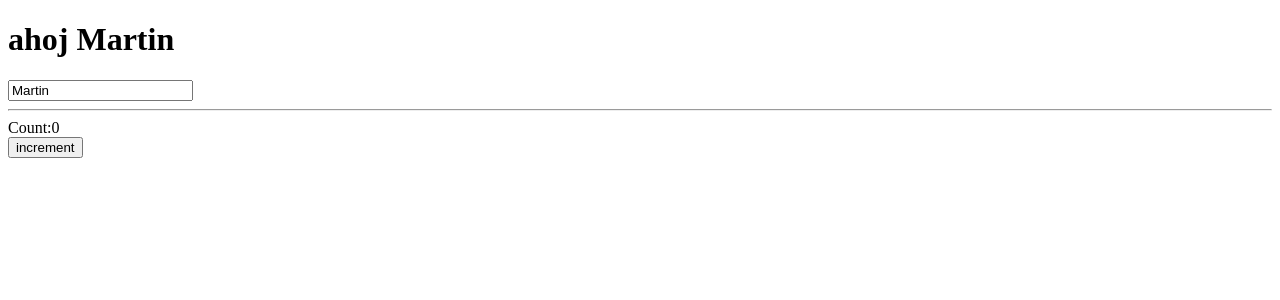
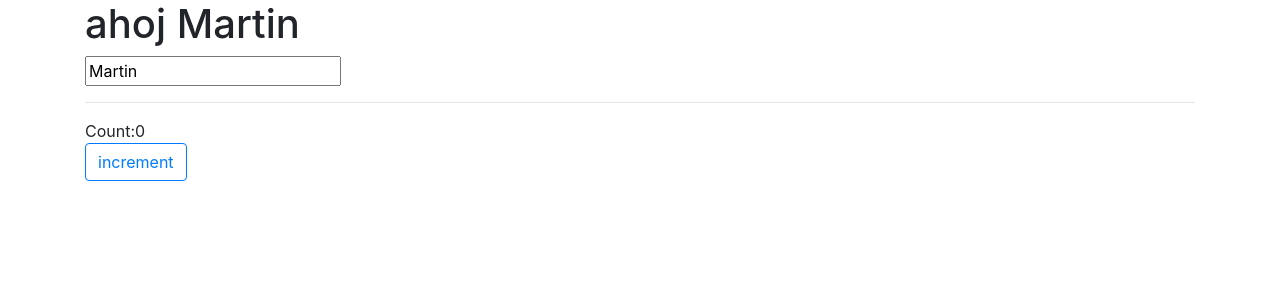
Before and after one commit to martinjankech/my-budget, an Angular app: page / in a window 1280 px wide. Shown: the top 300 px of the page. Built offline with nearby package versions, Linux system fonts and the light colour scheme.

Commit message:
bootstrap

```diff
--- a/angular.json
+++ b/angular.json
@@ -51,7 +51,8 @@
               "src/assets"
             ],
             "styles": [
-              "src/styles.scss"
+              "src/styles.scss",
+              "node_modules/bootstrap/dist/css/bootstrap.css"
             ],
             "scripts": []
           },
--- a/package.json
+++ b/package.json
@@ -19,6 +19,7 @@
     "@angular/platform-browser": "~11.2.1",
     "@angular/platform-browser-dynamic": "~11.2.1",
     "@angular/router": "~11.2.1",
+    "bootstrap": "^4.6.0",
     "rxjs": "~6.6.0",
     "tslib": "^2.0.0",
     "zone.js": "~0.11.3"
--- a/src/app/app.component.html
+++ b/src/app/app.component.html
@@ -1,8 +1,9 @@
-
+<div class="container">
 <h1> ahoj {{name}} </h1>
 
 <input type='text' [(ngModel)]="name">
 <hr>
 
 <div>Count:{{counterValue}}</div>
-<button (click)="increment()">increment</button>
+<button class="btn btn-outline-primary"  (click)="increment()">increment</button>
+</div>
--- a/src/index.html
+++ b/src/index.html
@@ -6,6 +6,7 @@
   <base href="/">
   <meta name="viewport" content="width=device-width, initial-scale=1">
   <link rel="icon" type="image/x-icon" href="favicon.ico">
+  <link rel="stylesheet" href="https://stackpath.bootstrapcdn.com/bootstrap/4.3.1/css/bootstrap.min.css" integrity="sha384-ggOyR0iXCbMQv3Xipma34MD+dH/1fQ784/j6cY/iJTQUOhcWr7x9JvoRxT2MZw1T" crossorigin="anonymous">
 </head>
 <body>
   <app-root></app-root>
```
Also changed, not shown: 1 other file (tests, documents, lock files or other folders).
